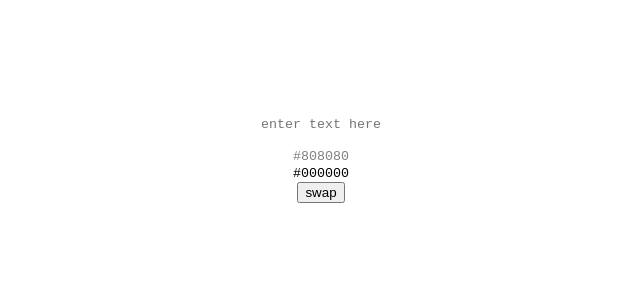
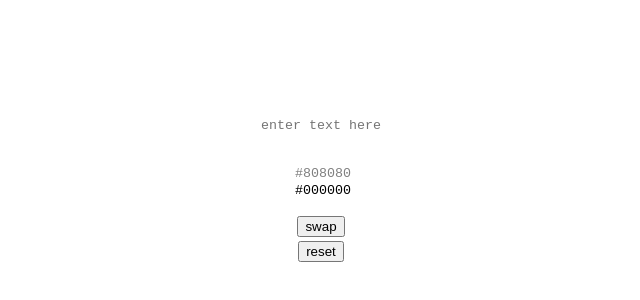
Before and after one commit to oliviaruizknott/trinary, a React (Create React App) app: page / in a window 1280 px wide. Shown: the part 76-376 px from the top of the page, without its empty margins (319-959 px from the left). Built offline with nearby package versions, Linux system fonts and the light colour scheme.

Commit message:
fix character bug and add color help text

```diff
--- a/src/Cell.js
+++ b/src/Cell.js
@@ -1,5 +1,5 @@
 function Cell({ value, fill }) {
-  return <div className={`Cell fill-${value}`} style={{ background: `#${fill.replace('#', '')}` }}></div>
+  return <div className={`Cell fill-${value}`} style={{ background: `${fill}` }}></div>
 }
 
 export default Cell;
--- a/src/Letter.js
+++ b/src/Letter.js
@@ -2,12 +2,17 @@ import Cell from './Cell'
 
 function Letter({ id, letter, colors, reverse }) {
   const convertToNumber = (l) => {
-    // handle space
-    if (l.charCodeAt(0) === 32) {
-      return 0
+    // Subtracting 96 from the charCode gets us to a = 1, z = 26, etc.
+    const asNumber = l.toLowerCase().charCodeAt(0) - 96
+
+    // If the character is anything other than a letter, just treat it as a
+    // space. The character will still be visible in the text, but a blank row
+    // will appear in the diagram.
+    if (asNumber < 1 || asNumber > 26) {
+      return 0;
     }
 
-    return l.toLowerCase().charCodeAt(0) - 96
+    return asNumber;
   }
 
   const numberInTrinaryObject = (num) => {
--- a/src/Trinary.js
+++ b/src/Trinary.js
@@ -1,11 +1,23 @@
 import React, { useState } from 'react'
 import Diagram from './Diagram'
 
+const gray = "#808080"
+const black = "#000000"
+
 function Trinary ({ id }) {
   const [string, setString] = useState("")
-  const [color1, setColor1] = useState("#808080") // gray
-  const [color2, setColor2] = useState("#000000") // black
+  const [color1, setColor1] = useState(gray)
+  const [color2, setColor2] = useState(black)
   const colors = ["FFFFFF", color1, color2]
+  const [showHelp, setShowHelp] = useState(false)
+
+  const handleTextAreaChange = (e) => {
+    setString(e.target.value)
+
+    // these lines expand the textarea to the height of the content
+    e.target.style.height = ""
+    e.target.style.height = e.target.scrollHeight + "px"
+  }
 
   const swapColors = () => {
     const newColor1 = color2
@@ -15,14 +27,28 @@ function Trinary ({ id }) {
     setColor2(newColor2)
   }
 
+  const resetColors = () => {
+    setColor1(gray)
+    setColor2(black)
+  }
+
   return (
     <div id={id} className="Trinary">
-      <input type="text" name="string" onChange={(e) => setString(e.target.value)} placeholder="enter text here"/>
+      <textarea type="text" name="string" onChange={handleTextAreaChange} placeholder="enter text here"/>
       <br />
-      <input type="text" name="color1" style={{ color: color1 }} onChange={(e) => setColor1(e.target.value)} value={color1} />
-      <input type="text" name="color2" style={{ color: color2 }} onChange={(e) => setColor2(e.target.value)} value={color2} />
+      <div
+        onMouseEnter={(e) => setShowHelp(true)}
+        onMouseLeave={(e) => setShowHelp(false)}
+      >
+        <input type="text" name="color1" style={{ color: color1 }} onChange={(e) => setColor1(e.target.value)} value={color1} />
+        <input type="text" name="color2" style={{ color: color2 }} onChange={(e) => setColor2(e.target.value)} value={color2} />
+      </div>
+      <br />
       <button type="button" name="swap" onClick={swapColors}>swap</button>
-      <br />
+      <button type="button" name="reset" onClick={resetColors}>reset</button>
+      <p style={{ color: gray, visibility: showHelp ? "visible" : "hidden" }}>
+        To change the colors, enter a hexcode (i.e. '#808000') or a CSS-recognized color name (i.e. 'olive').
+      </p>
       <Diagram string={string} colors={colors} />
     </div>
   )
--- a/src/index.css
+++ b/src/index.css
@@ -4,15 +4,24 @@ body {
   font-family: monospace;
 }
 
-input {
+input, textarea {
   border: none;
   font-family: monospace;
   text-align: center;
+  resize: none;
   width: 100%;
 }
 
-input:focus {
+input:focus, textarea:focus {
   outline: none;
+}
+
+button {
+  margin: 2px;
+}
+
+p {
+  text-align: center;
 }
 
 .App {
```
